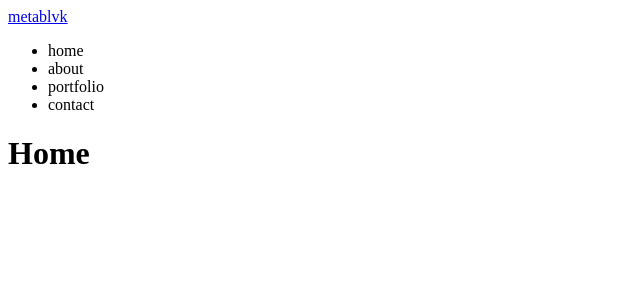
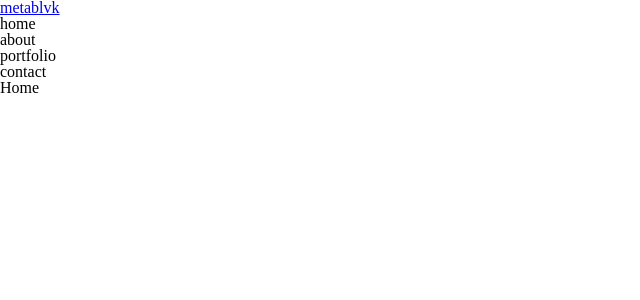
Before and after one commit to metablvk/metablvk, a React (Create React App) app: page / in a window 1280 px wide. Shown: the top 300 px of the page, without its empty margins (0-640 px from the left). Built offline with nearby package versions, Linux system fonts and the light colour scheme.

Commit message:
Added in a css reset

```diff
--- /dev/null
+++ b/src/assets/css/reset.css
@@ -0,0 +1,135 @@
+/* http://meyerweb.com/eric/tools/css/reset/
+   v2.0 | 20110126
+   License: none (public domain)
+*/
+
+html,
+body,
+div,
+span,
+applet,
+object,
+iframe,
+h1,
+h2,
+h3,
+h4,
+h5,
+h6,
+p,
+blockquote,
+pre,
+a,
+abbr,
+acronym,
+address,
+big,
+cite,
+code,
+del,
+dfn,
+em,
+img,
+ins,
+kbd,
+q,
+s,
+samp,
+small,
+strike,
+strong,
+sub,
+sup,
+tt,
+var,
+b,
+u,
+i,
+center,
+dl,
+dt,
+dd,
+ol,
+ul,
+li,
+fieldset,
+form,
+label,
+legend,
+table,
+caption,
+tbody,
+tfoot,
+thead,
+tr,
+th,
+td,
+article,
+aside,
+canvas,
+details,
+embed,
+figure,
+figcaption,
+footer,
+header,
+hgroup,
+menu,
+nav,
+output,
+ruby,
+section,
+summary,
+time,
+mark,
+audio,
+video {
+  margin: 0;
+  padding: 0;
+  border: 0;
+  font-size: 100%;
+  font: inherit;
+  vertical-align: baseline;
+}
+
+/* HTML5 display-role reset for older browsers */
+article,
+aside,
+details,
+figcaption,
+figure,
+footer,
+header,
+hgroup,
+menu,
+nav,
+section {
+  display: block;
+}
+
+body {
+  line-height: 1;
+}
+
+ol,
+ul {
+  list-style: none;
+}
+
+blockquote,
+q {
+  quotes: none;
+}
+
+blockquote:before,
+blockquote:after,
+q:before,
+q:after {
+  content: '';
+  content: none;
+}
+
+table {
+  border-collapse: collapse;
+  border-spacing: 0;
+}
--- a/src/index.js
+++ b/src/index.js
@@ -2,6 +2,8 @@
 import ReactDOM from 'react-dom/client';
 import App from './App';
 import { BrowserRouter } from 'react-router-dom';
+import './assets/css/reset.css';
+
 const root = ReactDOM.createRoot(document.getElementById('root'));
 root.render(
   <React.StrictMode>
```
